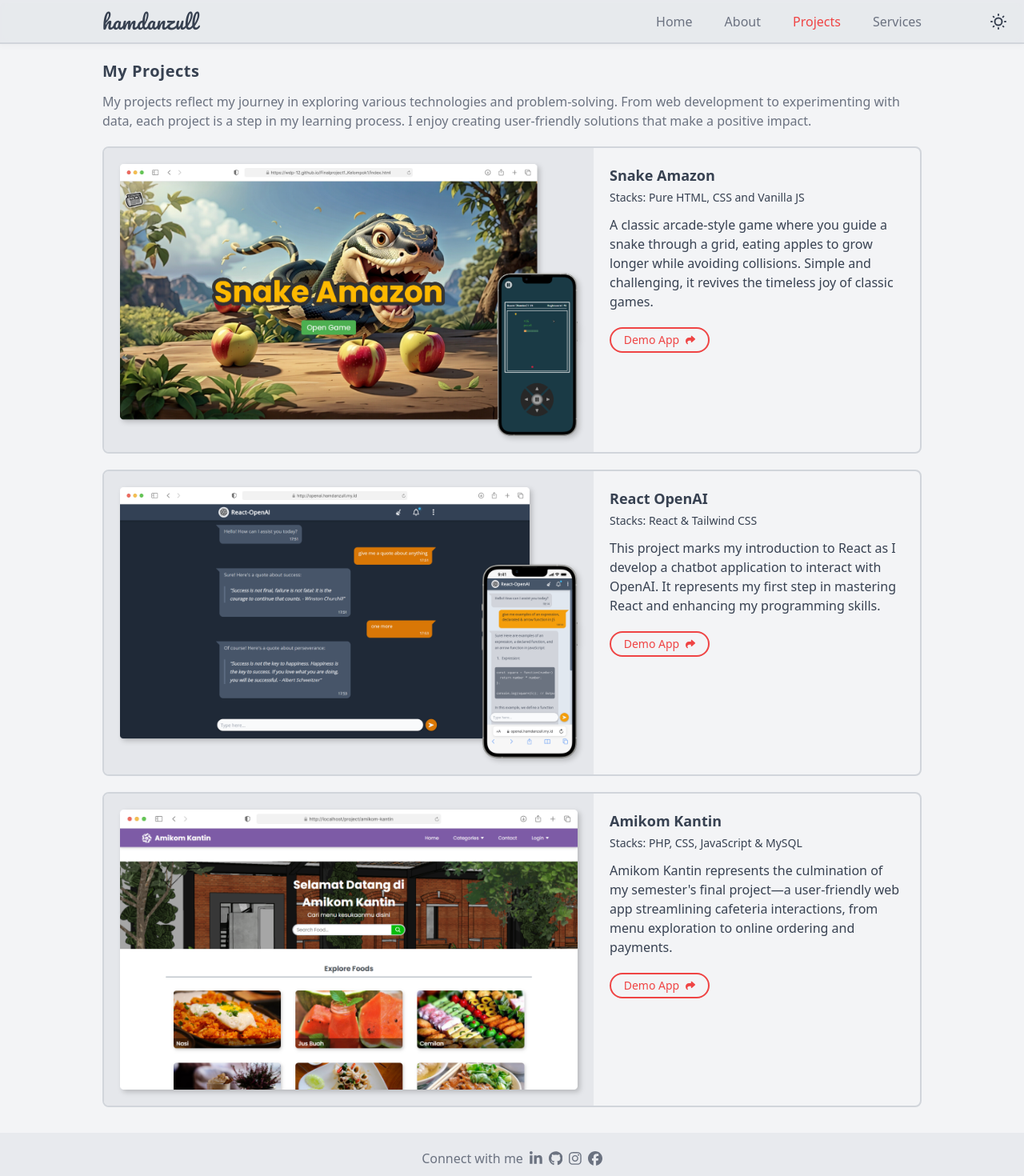
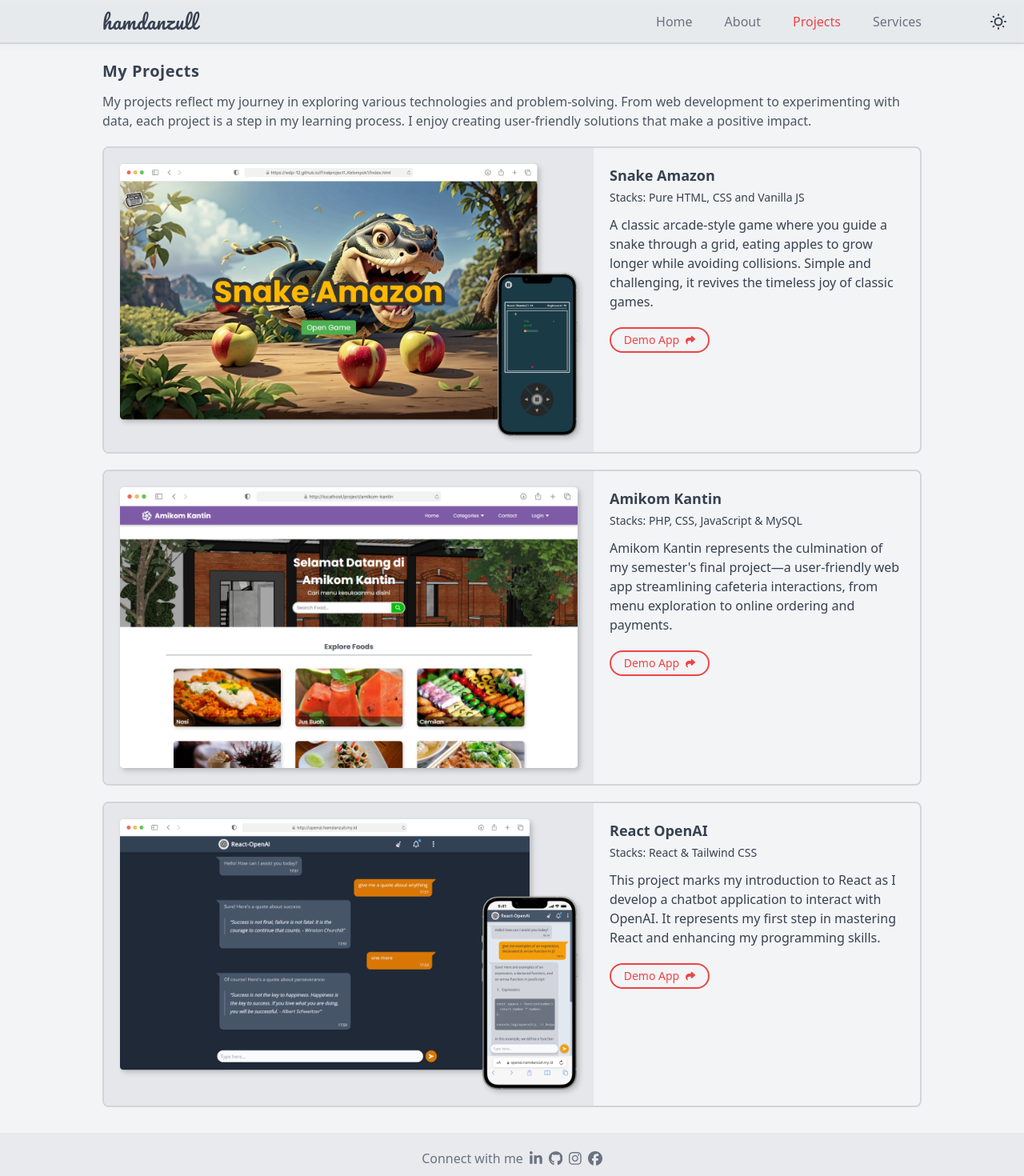
Before and after one commit to hamdanzull/Personal-Website, a React (Vite) app: page /projects in a window 1280 px wide. Shown: the top 1470 px of the page at 80% size. Built offline with nearby package versions, Linux system fonts and the light colour scheme; no server answers; what tailwind-hamburgers would draw is missing.

Commit message:
Revert "style: update component color"
This reverts commit cf61ff0c59b8e55997105bf28ea9fc0f068e0f8d.

```diff
--- a/src/pages/ProjectPage.jsx
+++ b/src/pages/ProjectPage.jsx
@@ -23,20 +23,20 @@ const projects = [
     },
     {
         id: 2,
-        title: 'React OpenAI',
-        image: reactOpenai,
-        stacks: 'React & Tailwind CSS',
-        description: "This project marks my introduction to React as I develop a chatbot application to interact with OpenAI. It represents my first step in mastering React and enhancing my programming skills.",
-        link: 'https://openai.hamdanzull.my.id'
-    },
-    {
-        id: 3,
         title: 'Amikom Kantin',
         image: amikomKantin,
         stacks: 'PHP, CSS, JavaScript & MySQL',
         description: "Amikom Kantin represents the culmination of my semester's final project—a user-friendly web app streamlining cafeteria interactions, from menu exploration to online ordering and payments.",
         link: '/'
     },
+    {
+        id: 3,
+        title: 'React OpenAI',
+        image: reactOpenai,
+        stacks: 'React & Tailwind CSS',
+        description: "This project marks my introduction to React as I develop a chatbot application to interact with OpenAI. It represents my first step in mastering React and enhancing my programming skills.",
+        link: 'https://openai.hamdanzull.my.id'
+    }
 ]
 
 export default function ProjectPage({ visitorCount }) {
@@ -46,7 +46,7 @@ export default function ProjectPage({ visitorCount }) {
             <section >
                 <div className='pt-5 pb-8 px-4 w-full mx-auto max-w-2xl md:px-0 lg:max-w-screen-lg'>
                     <h2 className='font-bold text-xl tracking-wide'>My Projects</h2>
-                    <p className='mt-3 text-gray-500 dark:text-gray-400'>
+                    <p className='mt-3 text-gray-600 dark:text-gray-400'>
                         My projects reflect my journey in exploring various technologies and problem-solving. From web development to experimenting with data, each project is a step in my learning process. I enjoy creating user-friendly solutions that make a positive impact.
                     </p>
 
```
